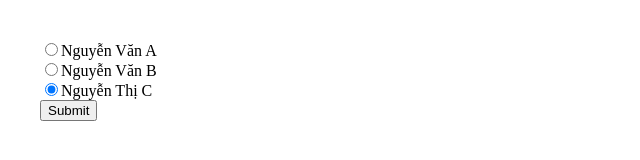
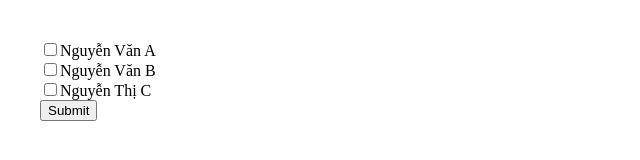
Before and after one commit to duongdinhnguyen/ReactJS_First, a React (Create React App) app: page / in a window 1280 px wide. Shown: the top 160 px of the page, without its empty margins (0-640 px from the left). Built offline with nearby package versions, Linux system fonts and the light colour scheme.

Commit message:
handle get data call api with two way binding on form input multiple checkbox

```diff
--- a/src/App.js
+++ b/src/App.js
@@ -4,17 +4,29 @@ const datas = ["Nguyễn Văn A", "Nguyễn Văn B", "Nguyễn Thị C"];
 
 function App() {
 
-  const [checked, setChecked] = useState(2);
+  const [checked, setChecked] = useState([]);
 
   const handleSubmit = () => {
-    console.log(datas[checked]);
+    console.log(checked);
   }
 
+  const handleChecked = (index) => {
+    setChecked((preChecked) => {
+      if (preChecked.includes(index)) {
+        return preChecked.filter(item => item !== index);
+      }
+      else {
+        return [...preChecked, index];
+      }
+    });
+  }
+
+  const isChecked = (index) => checked.includes(index);
   return (
     <div style={{padding : 32}}>
       {datas.map((data, index) => (
           <div key={index}>
-            <input id={"data" + index} type='radio' checked={index === checked ? true : false} onChange={() => setChecked(index)}/>
+            <input id={"data" + index} type='checkbox' checked={ isChecked(index) } onChange={() => handleChecked(index)}/>
             <label htmlFor={"data" + index}>{data}</label>
           </div>
       ))
```
